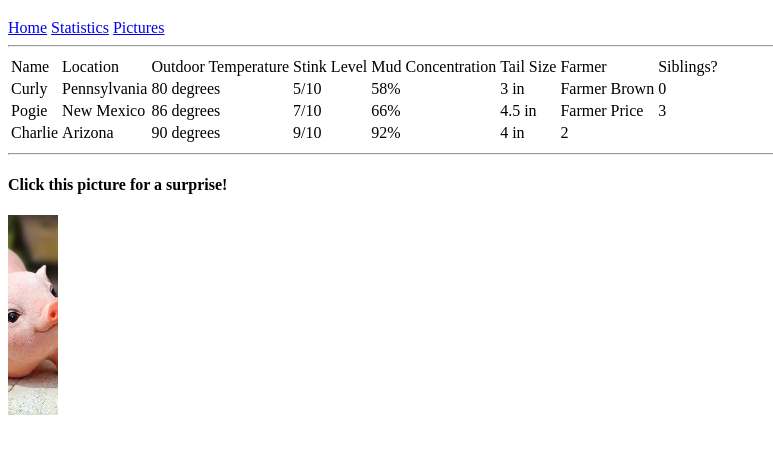
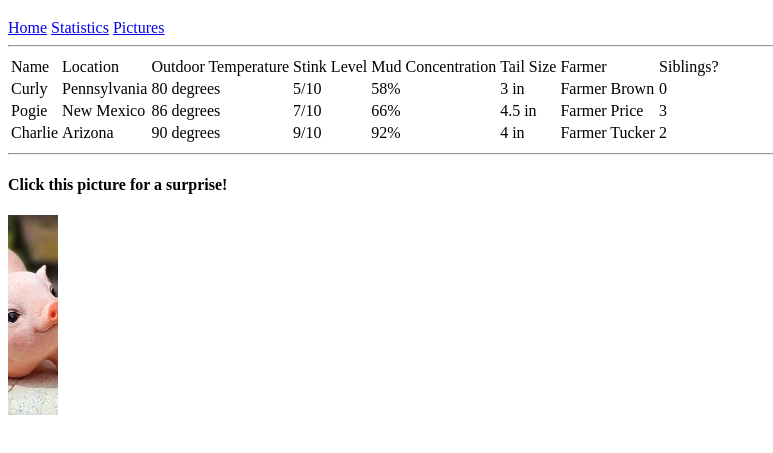
Before and after one commit to jkdabney/codespaces-blank, a plain HTML site: page stats.html in a window 1280 px wide. Shown: the part 61-514 px from the top of the page, without its empty margins (0-773 px from the left). Drawn offline with Linux system fonts and the light colour scheme.

Commit message:
tucker table

```diff
--- a/stats.html
+++ b/stats.html
@@ -49,6 +49,7 @@
             <td>9/10</td>
             <td>92%</td>
             <td>4 in</td>
+            <td>Farmer Tucker</td>
             <td>2</td>
         </tr>
     </table>
```
